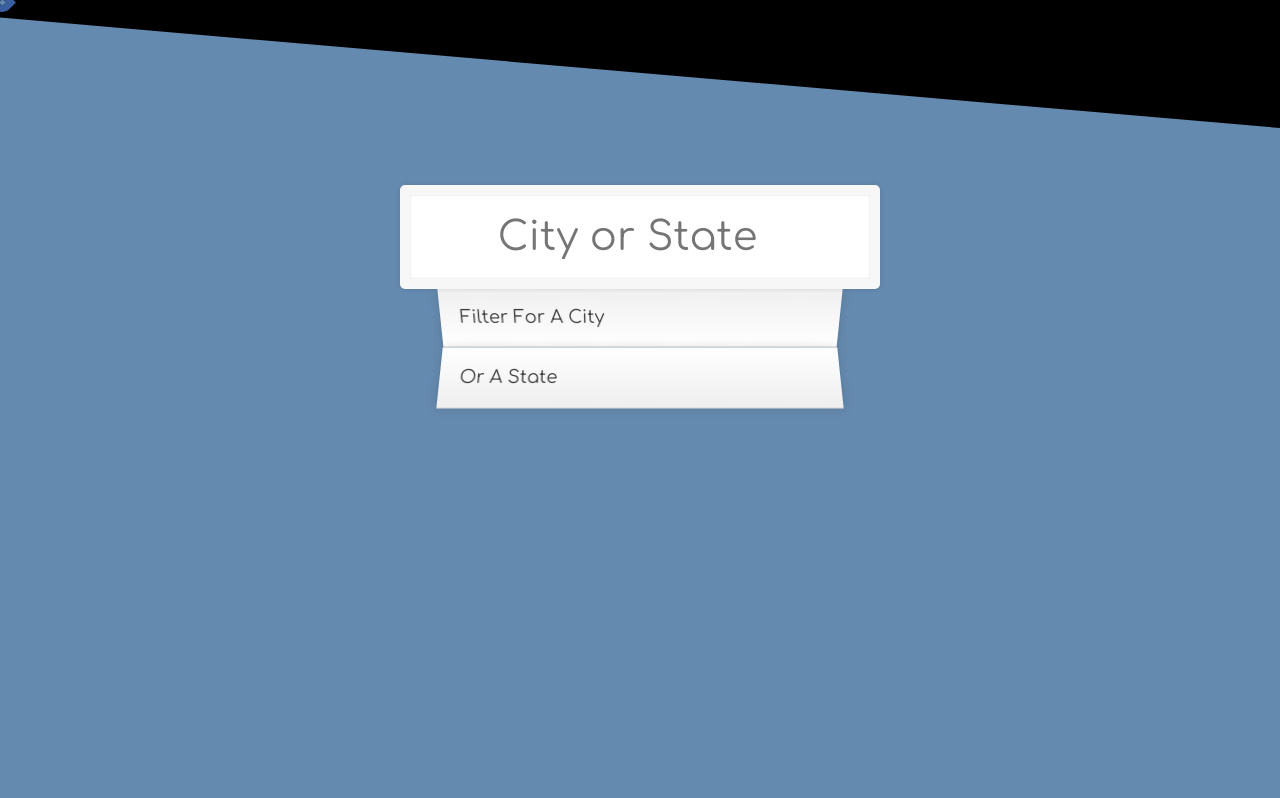
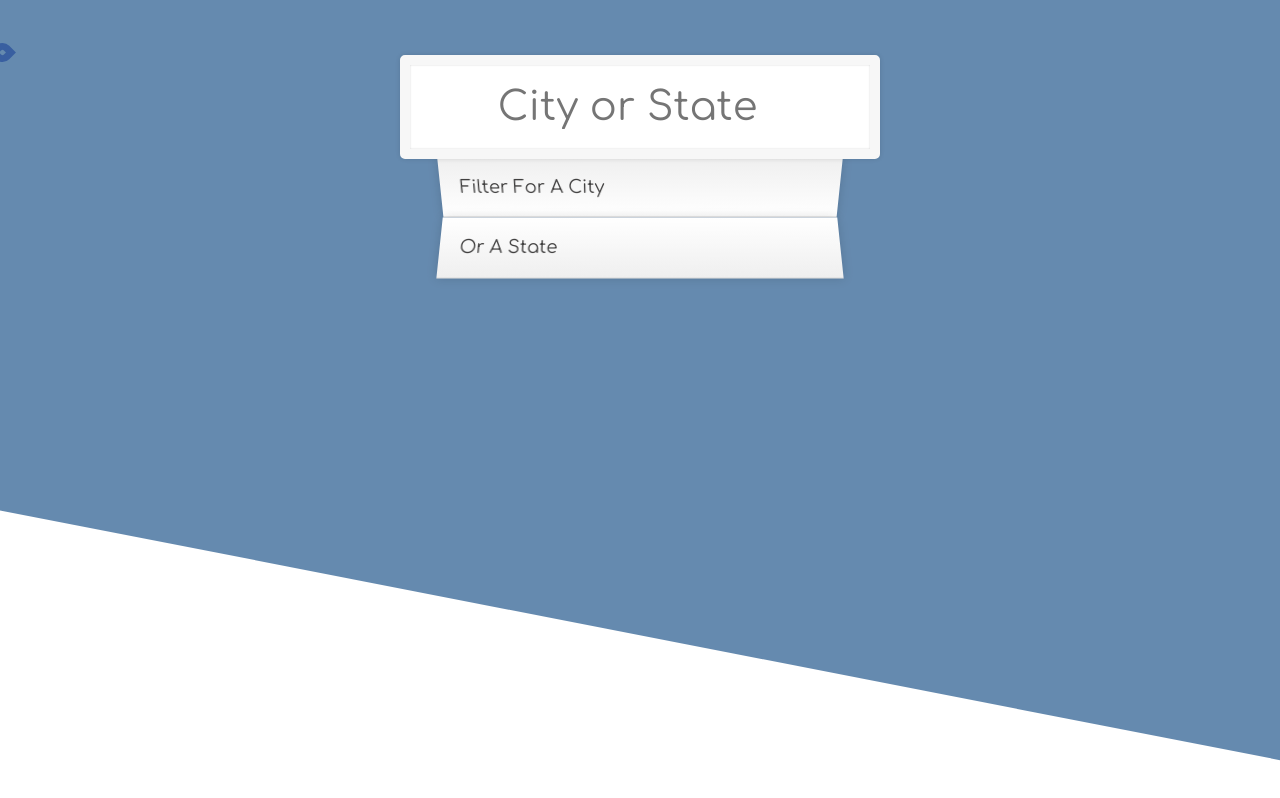
Before and after one commit to isbendiyarovanezrin/AjaxTypeAhead, a plain HTML site: page index.html in a window 1280 px wide. Drawn offline with Linux system fonts and the light colour scheme; no server answers.

Commit message:
Update style.css

```diff
--- a/css/style.css
+++ b/css/style.css
@@ -29,6 +29,27 @@ html {
 body {
   background-color: var(--blue-color);
   overflow-x: hidden;
+}
+
+.custom-shape-divider-bottom {
+  position: absolute;
+  bottom: 0;
+  left: 0;
+  width: 100%;
+  overflow: hidden;
+  line-height: 0;
+  transform: rotate(180deg);
+}
+
+.custom-shape-divider-bottom svg {
+  position: relative;
+  display: block;
+  width: calc(100% + 0.2rem);
+  height: 29rem;
+}
+
+.custom-shape-divider-bottom .shape-fill {
+  fill: var(--white-color);
 }
 
 input {
```
